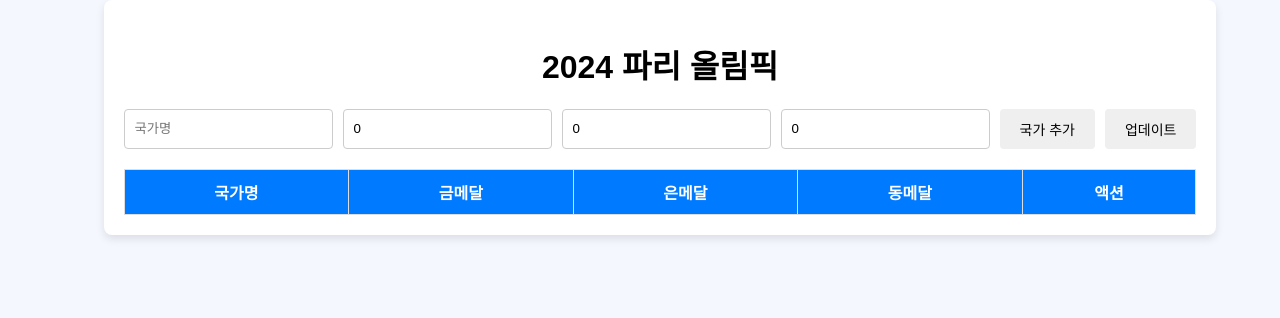
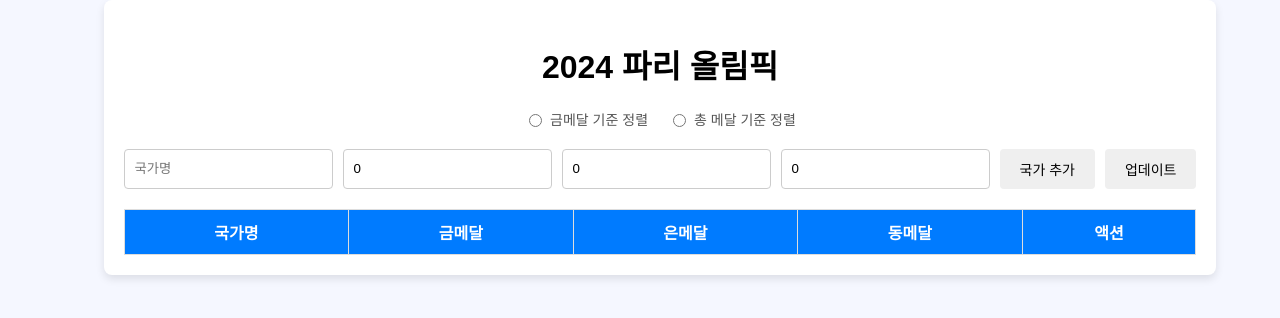
Before and after one commit to mbdyjk/Sparta_OlympicMedalTracker, a React (Vite) app in the folder OlympicMedalTracker/: page / in a window 1280 px wide. Shown: the top 318 px of the page. Built offline with nearby package versions, Linux system fonts and the light colour scheme.

Commit message:
style: 정렬에 사용할 radiobutton 스타일링 및 추가

```diff
--- a/OlympicMedalTracker/src/App.css
+++ b/OlympicMedalTracker/src/App.css
@@ -79,3 +79,24 @@ tr:nth-child(odd) {
 .delete-btn:hover {
   background-color: #b02a37;
 }
+
+/* 정렬 옵션 */
+.sort-options {
+  display: flex;
+  justify-content: center;
+  gap: 20px;
+  margin-bottom: 20px;
+}
+
+.sort-options label {
+  font-size: 14px;
+  color: #555;
+  display: flex;
+  align-items: center;
+  gap: 5px;
+  cursor: pointer;
+}
+
+.sort-options input[type="radio"] {
+  cursor: pointer;
+}
--- a/OlympicMedalTracker/src/App.jsx
+++ b/OlympicMedalTracker/src/App.jsx
@@ -10,6 +10,15 @@ function App() {
   return (
     <div className="container">
       <h1>2024 파리 올림픽</h1>
+      <div className="sort-options">
+        <label>
+          <input type="radio" name="sortBy" value="gold" />
+          금메달 기준 정렬
+        </label>
+        <label>
+          <input type="radio" name="sortBy" value="total" />총 메달 기준 정렬
+        </label>
+      </div>
       <MedalForm countries={countries} setCountries={setCountries} />
       <MedalList countries={countries} setCountries={setCountries} />
     </div>
```
